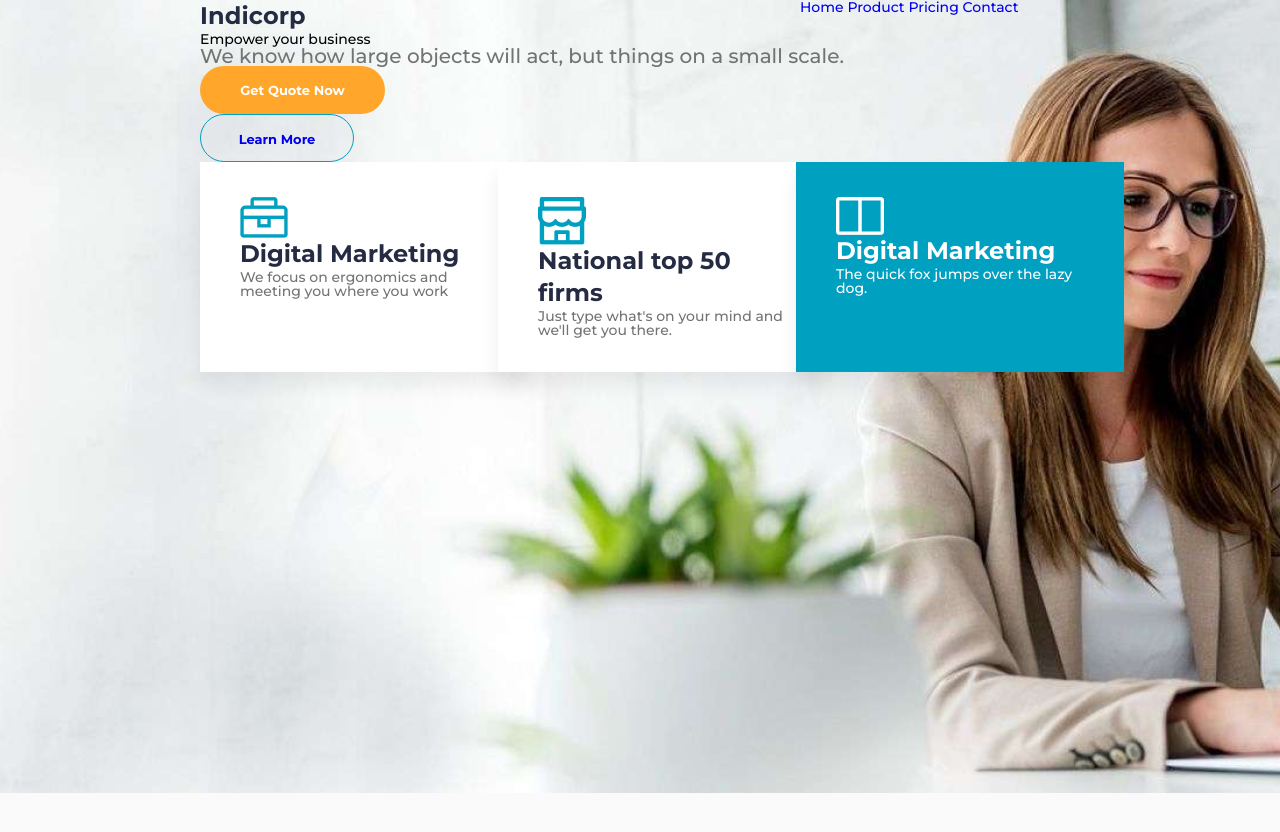
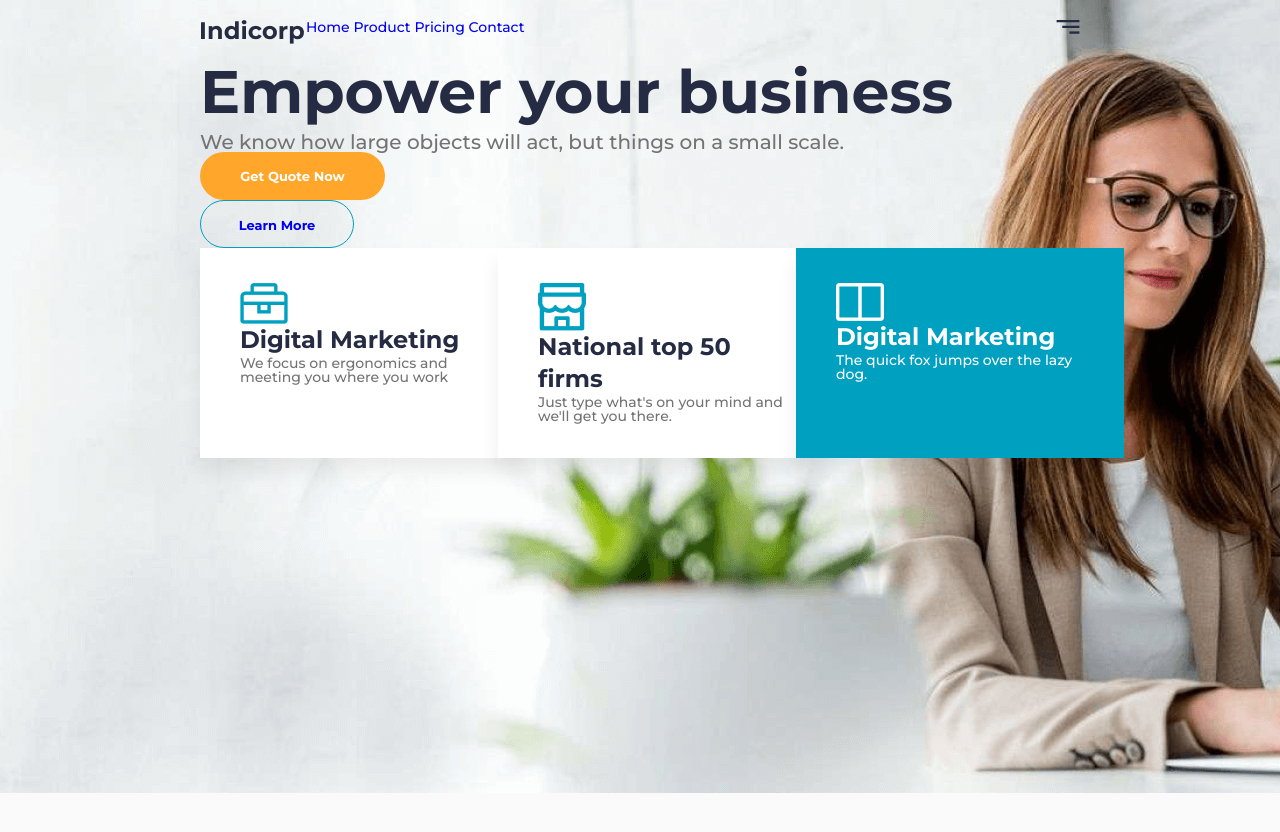
Before and after one commit to O-Julia-O/course-html-css, a plain HTML site: page homework1/index.html in a window 1280 px wide. Drawn offline with Linux system fonts and the light colour scheme.

Commit message:
Changed structure in html, added additional menu. In css added some styles for H1, paddings

```diff
--- a/homework1/css/styles.css
+++ b/homework1/css/styles.css
@@ -6,6 +6,13 @@ body {
 
     width: 100%;
     margin: 0 auto;
+}
+
+h1 {
+    color: #252B42;
+    font-size: 60px;
+    line-height: 80px;
+    font-weight: 800;
 }
 
 h2 {
@@ -47,13 +54,17 @@ p {
 */
 
 .header {
-    background-image: url('../img/background.png');
+    background-image: url('../img/background-Small.png');
     background-repeat: no-repeat;
     background-color: #FAFAFA;
     width: 100%;
     height: 924px;
 
     padding: 0 200px;
+}
+
+.conteiner_header {
+    padding-top: 20px;
 }
 
 .conteiner_header::after {
@@ -75,7 +86,7 @@ p {
     height: 32px;
 }
 
-.logo h3 {
+/* .logo h3 {
     font-family: 'Montserrat';
     font-style: normal;
     font-weight: bold;
@@ -83,7 +94,7 @@ p {
     line-height: 32px;
     letter-spacing: 0.1px;
     color: #252B42;
-}
+} */
 
 /*
 =====================================
@@ -92,10 +103,14 @@ p {
 */
 
 .navigation {
-    display: inline-block;
-    float: right;
+    display: block;
+    float: left;
     width: 280px;
     height: 24px;
+}
+
+.burger--menu {
+    float: right;
 }
 
 li {
--- a/homework1/index.html
+++ b/homework1/index.html
@@ -12,10 +12,9 @@
     <header class="header">
 
         <div class="conteiner_header">
-
             <!-- Logo -->
             <div class="logo">
-                <h3>Indicorp</h3>
+                <img src="./img/Indicorp.png" alt="Indicorp logo">
             </div>
 
             <!-- navigation -->
@@ -28,6 +27,9 @@
                 </ul>
             </nav>
 
+            <div class="burger--menu">
+                <img src="./img/burgerMenu.png" alt="Menu">
+            </div>
         </div>
 
         <!-- rows -->
@@ -41,10 +43,10 @@
                 <div class="btn get_quote--btn"><a href="#">Get Quote Now</a></div>
                 <div class="btn learn_more--btn"><a href="#">Learn More</a></div>
             </div>
+        </div>
 
         <!-- Three blocks about marketing -->
         <div class="row">
-
             <section class="blok_information">
                 <img class="icon" src="./img/iconsforheader/suitcase.png" alt="Digital Marketing Icon">
                 <h3>Digital Marketing</h3>
@@ -62,9 +64,9 @@
                 <h3>Digital Marketing</h3>
                 <p>The quick fox jumps over the lazy dog.</p>
             </section>
+        </div>
 
-            </div>
-        </div>
+
         <div class="background">
 
         </div>
```
Lines whose indentation alone changed are shown as unchanged.
